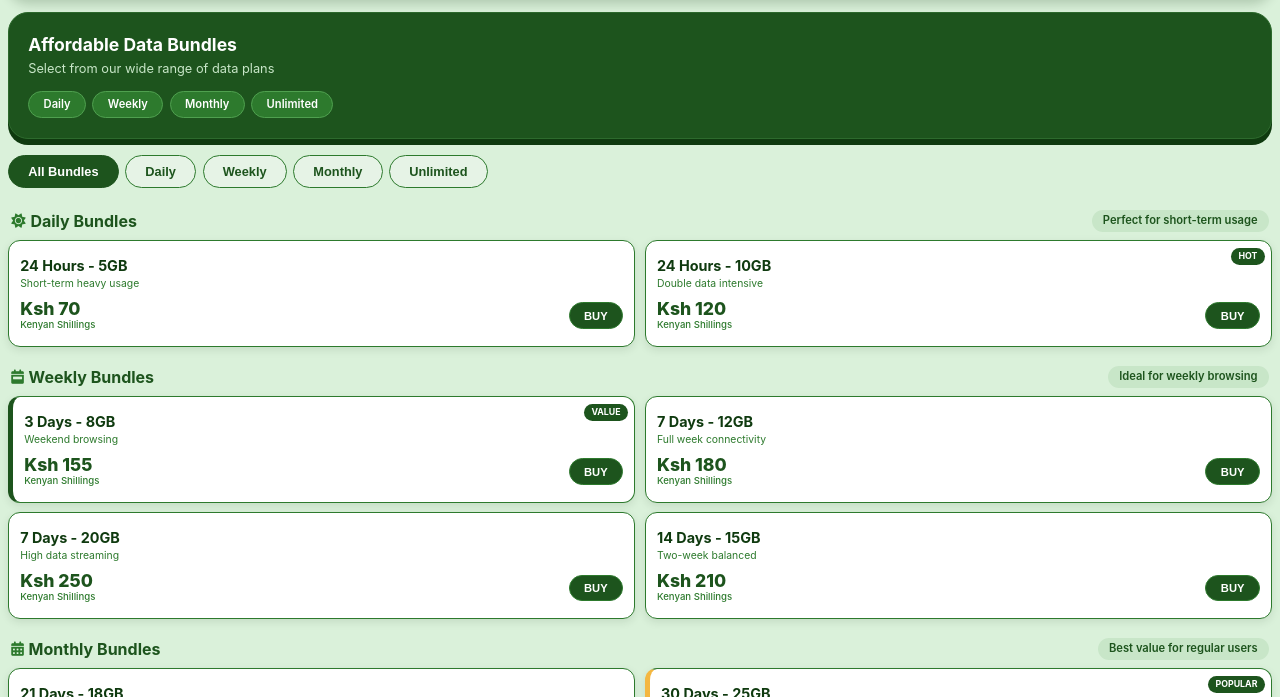
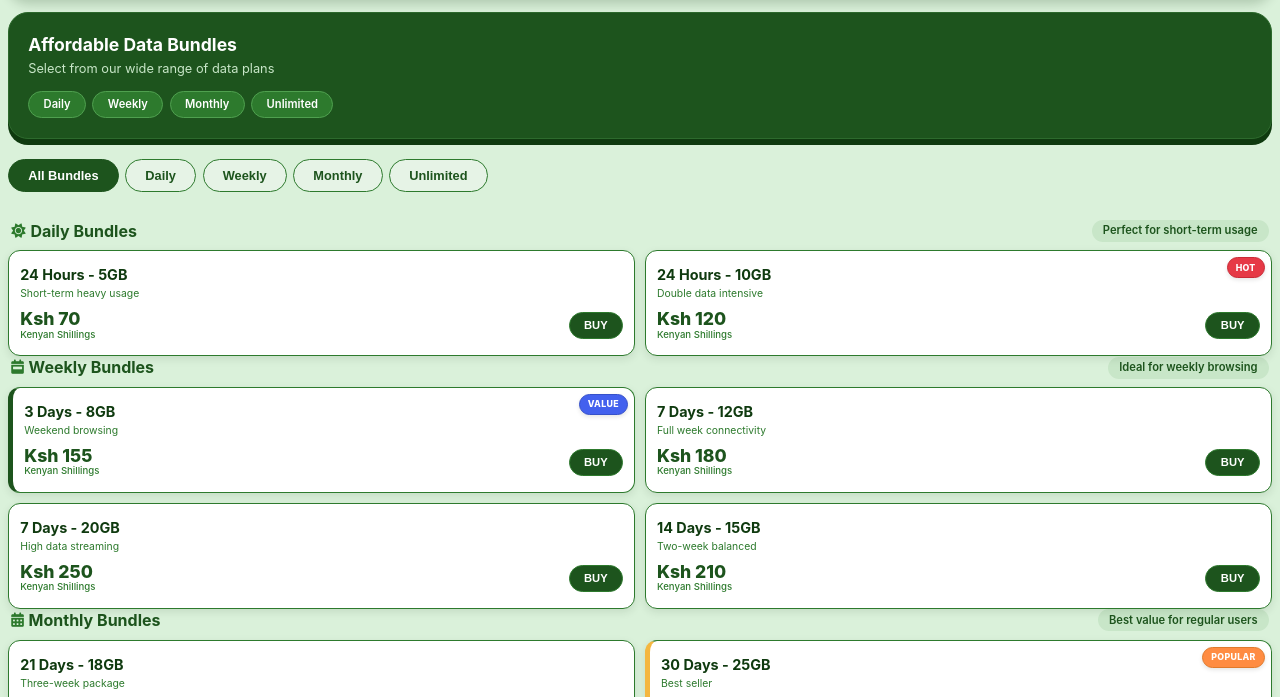
Before and after one commit to matozope5-cpu/bingwa-sokoni, a plain HTML site: page index.html in a window 1280 px wide. Shown: the part 74-771 px from the top of the page. Drawn offline with Linux system fonts and the light colour scheme; some packages are replaced by stand-ins of ours; a script that the page names is missing.

Commit message:
third-test

```diff
--- a/index.html
+++ b/index.html
@@ -110,7 +110,7 @@
             border: 1px solid #4fa04f;
         }
 
-        /* category tabs - pill style */
+        /* category tabs - pill style - now with active indicator */
         .scroll-tabs {
             display: flex;
             gap: 0.4rem;
@@ -118,6 +118,12 @@
             margin-bottom: 1.2rem;
             padding-bottom: 0.2rem;
             scrollbar-width: none;
+            position: sticky;
+            top: 0;
+            z-index: 10;
+            background: #daf1da;
+            padding-top: 0.3rem;
+            padding-bottom: 0.5rem;
         }
         .scroll-tabs::-webkit-scrollbar { display: none; }
 
@@ -141,17 +147,12 @@
             color: white;
         }
 
-        /* bundle sections */
-        .bundles-grid {
-            display: flex;
-            flex-direction: column;
-            gap: 1.2rem;
-        }
-
+        /* bundle sections with smooth scroll target */
         .category-section {
             display: flex;
             flex-direction: column;
             gap: 0.5rem;
+            scroll-margin-top: 60px;
         }
 
         .category-header {
@@ -191,7 +192,7 @@
             gap: 0.6rem;
         }
 
-        /* MORE SQUARISH CARDS - 12px radius instead of 24px */
+        /* MORE SQUARISH CARDS - 12px radius */
         .bundle-card {
             background: #ffffff;
             border-radius: 12px;
@@ -206,16 +207,45 @@
         .bundle-card.popular { border-left: 5px solid #f4b740; }
         .bundle-card.featured { border-left: 5px solid #1d541d; }
 
+        /* COLORFUL BADGES - bright and eye-catching */
         .bundle-badge {
             position: absolute;
             top: 0.4rem;
             right: 0.4rem;
+            font-size: 0.55rem;
+            font-weight: 800;
+            padding: 0.2rem 0.5rem;
+            border-radius: 20px;
+            letter-spacing: 0.3px;
+            text-transform: uppercase;
+            box-shadow: 0 2px 4px rgba(0,0,0,0.1);
+        }
+
+        /* POPULAR badge - vibrant orange */
+        .bundle-badge.popular-badge {
+            background: #ff8c42;
+            color: white;
+            border: 1px solid #e07a2c;
+        }
+
+        /* HOT badge - bright red */
+        .bundle-badge.hot-badge {
+            background: #e63946;
+            color: white;
+            border: 1px solid #c92a36;
+        }
+
+        /* VALUE badge - electric blue */
+        .bundle-badge.value-badge {
+            background: #4361ee;
+            color: white;
+            border: 1px solid #3651c9;
+        }
+
+        /* default badge (fallback) */
+        .bundle-badge:not(.popular-badge):not(.hot-badge):not(.value-badge) {
             background: #1d541d;
             color: white;
-            font-size: 0.55rem;
-            font-weight: 700;
-            padding: 0.15rem 0.45rem;
-            border-radius: 20px;
         }
 
         .bundle-title {
@@ -506,9 +536,9 @@
             </div>
         </div>
 
-        <!-- Category Tabs -->
+        <!-- Category Tabs - now for scrolling -->
         <div class="scroll-tabs" id="tabContainer">
-            <button class="tab-pill active" data-category="all">All Bundles</button>
+            <button class="tab-pill" data-category="all">All Bundles</button>
             <button class="tab-pill" data-category="daily">Daily</button>
             <button class="tab-pill" data-category="weekly">Weekly</button>
             <button class="tab-pill" data-category="monthly">Monthly</button>
@@ -538,6 +568,7 @@
     // Bundle data with 14 days unlimited
     const bundleData = {
         daily: {
+            id: 'daily',
             title: 'Daily Bundles',
             icon: 'fas fa-sun',
             subtitle: 'Perfect for short-term usage',
@@ -547,6 +578,7 @@
             ]
         },
         weekly: {
+            id: 'weekly',
             title: 'Weekly Bundles',
             icon: 'fas fa-calendar-week',
             subtitle: 'Ideal for weekly browsing',
@@ -558,6 +590,7 @@
             ]
         },
         monthly: {
+            id: 'monthly',
             title: 'Monthly Bundles',
             icon: 'fas fa-calendar-alt',
             subtitle: 'Best value for regular users',
@@ -569,6 +602,7 @@
             ]
         },
         unlimited: {
+            id: 'unlimited',
             title: 'Unlimited Bundles',
             icon: 'fas fa-infinity',
             subtitle: 'Truly unlimited',
@@ -591,6 +625,9 @@
     function initPage() {
         renderAllBundles();
         setupEventListeners();
+
+        // Set "All" as active by default
+        document.querySelector('[data-category="all"]').classList.add('active');
     }
 
     function renderAllBundles() {
@@ -599,6 +636,7 @@
         for (const [categoryKey, category] of Object.entries(bundleData)) {
             const categorySection = document.createElement('div');
             categorySection.className = 'category-section';
+            categorySection.id = `section-${categoryKey}`;
             categorySection.dataset.category = categoryKey;
 
             const categoryHeader = document.createElement('div');
@@ -620,8 +658,14 @@
                 if (bundle.badge === 'POPULAR') bundleCard.classList.add('popular');
                 if (bundle.badge === 'VALUE') bundleCard.classList.add('featured');
 
+                // Determine badge class for colorful display
+                let badgeClass = '';
+                if (bundle.badge === 'POPULAR') badgeClass = 'popular-badge';
+                else if (bundle.badge === 'HOT') badgeClass = 'hot-badge';
+                else if (bundle.badge === 'VALUE') badgeClass = 'value-badge';
+
                 bundleCard.innerHTML = `
-                    ${bundle.badge ? `<div class="bundle-badge">${bundle.badge}</div>` : ''}
+                    ${bundle.badge ? `<div class="bundle-badge ${badgeClass}">${bundle.badge}</div>` : ''}
                     <div class="bundle-title">${bundle.title}</div>
                     <div class="bundle-subtitle">${bundle.subtitle}</div>
                     <div class="bundle-details">
@@ -650,10 +694,29 @@
     function setupEventListeners() {
         tabs.forEach(tab => {
             tab.addEventListener('click', () => {
+                // Update active tab
                 tabs.forEach(t => t.classList.remove('active'));
                 tab.classList.add('active');
+
                 const category = tab.dataset.category;
-                filterBundlesByCategory(category);
+
+                // Scroll to section instead of filtering
+                if (category === 'all') {
+                    // Scroll to top smoothly
+                    window.scrollTo({
+                        top: 0,
+                        behavior: 'smooth'
+                    });
+                } else {
+                    // Scroll to specific section
+                    const section = document.getElementById(`section-${category}`);
+                    if (section) {
+                        section.scrollIntoView({
+                            behavior: 'smooth',
+                            block: 'start'
+                        });
+                    }
+                }
             });
         });
 
@@ -670,17 +733,40 @@
                 });
             }
         });
-    }
 
-    function filterBundlesByCategory(category) {
-        const categorySections = document.querySelectorAll('.category-section');
-        if (category === 'all') {
-            categorySections.forEach(section => section.style.display = 'flex');
-        } else {
-            categorySections.forEach(section => {
-                section.style.display = section.dataset.category === category ? 'flex' : 'none';
-            });
-        }
+        // Optional: Highlight active tab based on scroll position
+        window.addEventListener('scroll', () => {
+            const sections = ['daily', 'weekly', 'monthly', 'unlimited'];
+            const scrollPosition = window.scrollY + 100; // offset for sticky tabs
+
+            for (const sectionId of sections) {
+                const section = document.getElementById(`section-${sectionId}`);
+                if (section) {
+                    const sectionTop = section.offsetTop;
+                    const sectionBottom = sectionTop + section.offsetHeight;
+
+                    if (scrollPosition >= sectionTop && scrollPosition < sectionBottom) {
+                        tabs.forEach(t => {
+                            t.classList.remove('active');
+                            if (t.dataset.category === sectionId) {
+                                t.classList.add('active');
+                            }
+                        });
+                        break;
+                    }
+                }
+            }
+
+            // Check if at top for "All"
+            if (window.scrollY < 100) {
+                tabs.forEach(t => {
+                    t.classList.remove('active');
+                    if (t.dataset.category === 'all') {
+                        t.classList.add('active');
+                    }
+                });
+            }
+        });
     }
 
     function validatePhoneNumber(phone) {
```
